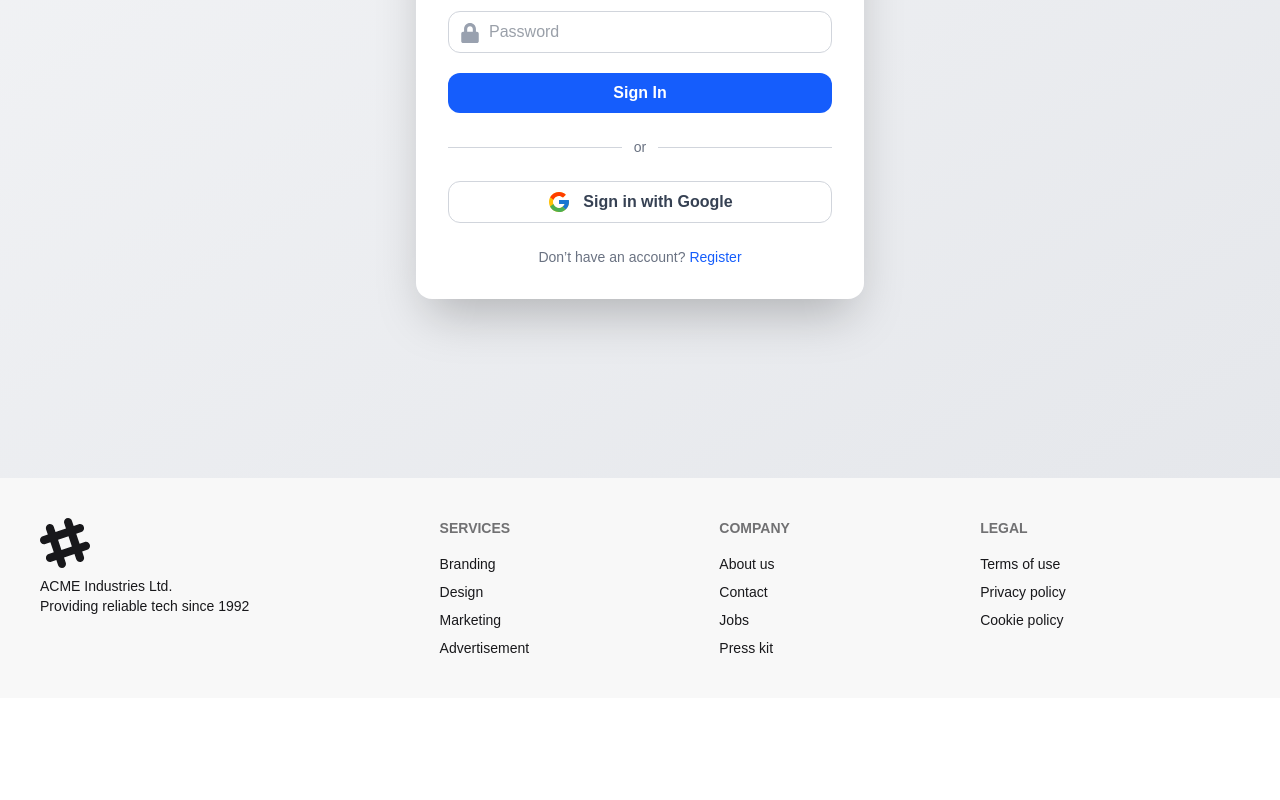
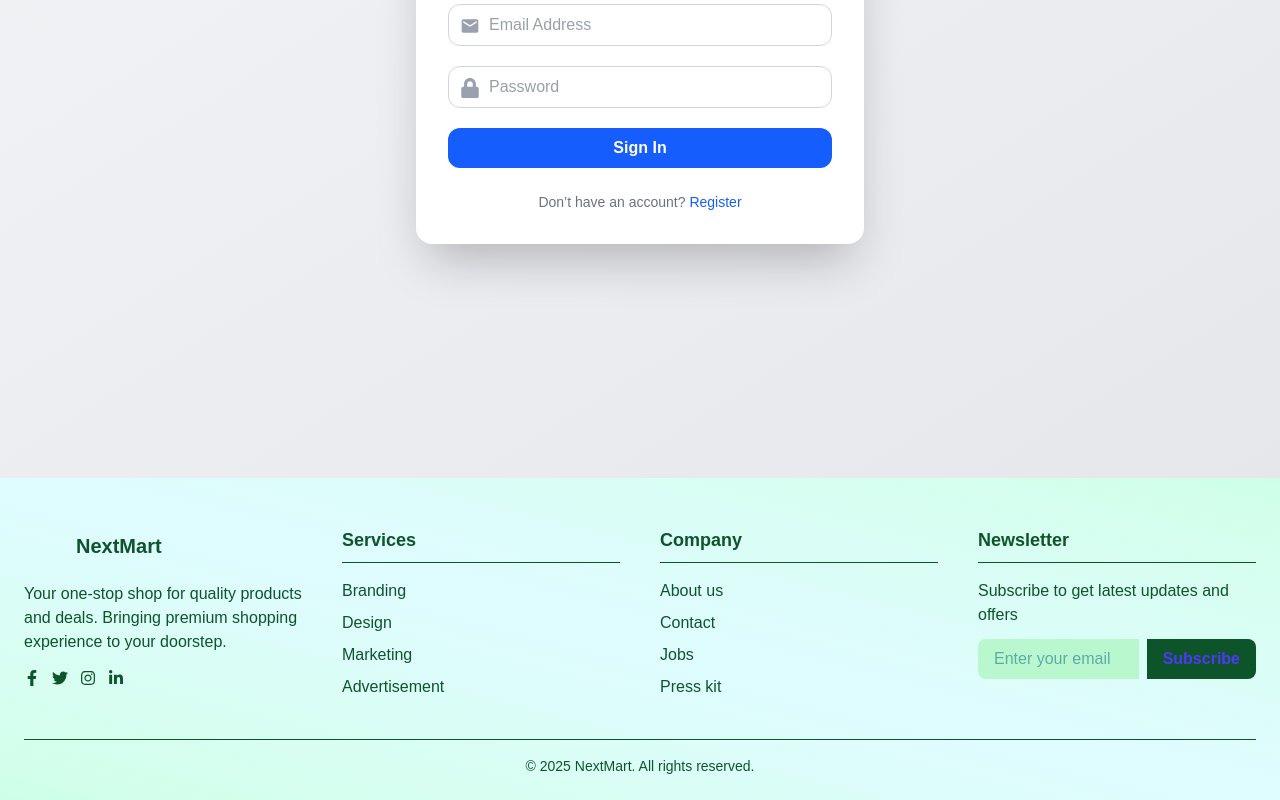
Before and after one commit to asapial/nextmart, a Next.js app: page /authentication/signin in a window 1280 px wide. Shown: the part 387-1187 px from the top of the page. Before the commit the page ends 1085 px from the top, so only its background shows below. Built offline with nearby package versions, Linux system fonts and the light colour scheme; no server answers.

Commit message:
feat: Enhance authentication middleware, improve Dashboard layout with session handling, and update Footer and NavBar components for better user experience

```diff
--- a/middleware.js
+++ b/middleware.js
@@ -1,6 +1,11 @@
-// middleware.js
-export { default } from "next-auth/middleware";
+import { withAuth } from "next-auth/middleware";
+
+export default withAuth({
+  pages: {
+    signIn: "/authentication/signin", // redirect if unauthenticated
+  },
+});
 
 export const config = {
-  matcher: ["/dashboard/:path*"], // Protected routes
+  matcher: ["/dashboard/:path*"], // protect all /dashboard routes
 };
--- a/src/Components/Shared/Footer.jsx
+++ b/src/Components/Shared/Footer.jsx
@@ -1,49 +1,79 @@
 import React from "react";
+import { FaFacebookF, FaTwitter, FaInstagram, FaLinkedinIn } from "react-icons/fa";
 
 const Footer = () => {
   return (
-    <div>
-      <footer className="footer sm:footer-horizontal bg-base-200 text-base-content p-10">
-        <aside>
-          <svg
-            width="50"
-            height="50"
-            viewBox="0 0 24 24"
-            xmlns="http://www.w3.org/2000/svg"
-            fillRule="evenodd"
-            clipRule="evenodd"
-            className="fill-current"
-          >
-            <path d="M22.672 15.226l-2.432.811.841 2.515c.33 1.019-.209 2.127-1.23 2.456-1.15.325-2.148-.321-2.463-1.226l-.84-2.518-5.013 1.677.84 2.517c.391 1.203-.434 2.542-1.831 2.542-.88 0-1.601-.564-1.86-1.314l-.842-2.516-2.431.809c-1.135.328-2.145-.317-2.463-1.229-.329-1.018.211-2.127 1.231-2.456l2.432-.809-1.621-4.823-2.432.808c-1.355.384-2.558-.59-2.558-1.839 0-.817.509-1.582 1.327-1.846l2.433-.809-.842-2.515c-.33-1.02.211-2.129 1.232-2.458 1.02-.329 2.13.209 2.461 1.229l.842 2.515 5.011-1.677-.839-2.517c-.403-1.238.484-2.553 1.843-2.553.819 0 1.585.509 1.85 1.326l.841 2.517 2.431-.81c1.02-.33 2.131.211 2.461 1.229.332 1.018-.21 2.126-1.23 2.456l-2.433.809 1.622 4.823 2.433-.809c1.242-.401 2.557.484 2.557 1.838 0 .819-.51 1.583-1.328 1.847m-8.992-6.428l-5.01 1.675 1.619 4.828 5.011-1.674-1.62-4.829z"></path>
-          </svg>
-          <p>
-            ACME Industries Ltd.
-            <br />
-            Providing reliable tech since 1992
+    <footer className="bgnav text-green-900 pt-12 pb-6 px-6">
+      <div className="max-w-7xl mx-auto grid md:grid-cols-4 gap-10">
+
+        {/* Brand Info */}
+        <div className="space-y-4">
+          <div className="flex items-center gap-3">
+            <svg
+              width="40"
+              height="40"
+              viewBox="0 0 24 24"
+              fill="currentColor"
+              className="text-green-900"
+            >
+              <path d="M22.672 15.226l-2.432.811..."></path>
+            </svg>
+            <span className="text-xl font-bold">NextMart</span>
+          </div>
+          <p className="text-green-900">
+            Your one-stop shop for quality products and deals. Bringing premium shopping experience to your doorstep.
           </p>
-        </aside>
-        <nav>
-          <h6 className="footer-title">Services</h6>
-          <a className="link link-hover">Branding</a>
-          <a className="link link-hover">Design</a>
-          <a className="link link-hover">Marketing</a>
-          <a className="link link-hover">Advertisement</a>
-        </nav>
-        <nav>
-          <h6 className="footer-title">Company</h6>
-          <a className="link link-hover">About us</a>
-          <a className="link link-hover">Contact</a>
-          <a className="link link-hover">Jobs</a>
-          <a className="link link-hover">Press kit</a>
-        </nav>
-        <nav>
-          <h6 className="footer-title">Legal</h6>
-          <a className="link link-hover">Terms of use</a>
-          <a className="link link-hover">Privacy policy</a>
-          <a className="link link-hover">Cookie policy</a>
-        </nav>
-      </footer>
-    </div>
+          <div className="flex items-center gap-3 mt-3">
+            <FaFacebookF className="hover:text-cyan-300 transition cursor-pointer" />
+            <FaTwitter className="hover:text-cyan-300 transition cursor-pointer" />
+            <FaInstagram className="hover:text-cyan-300 transition cursor-pointer" />
+            <FaLinkedinIn className="hover:text-cyan-300 transition cursor-pointer" />
+          </div>
+        </div>
+
+        {/* Services */}
+        <div>
+          <h6 className="font-semibold text-lg mb-4 border-b border-green-900 pb-2">Services</h6>
+          <ul className="space-y-2">
+            <li className="hover:text-cyan-300 transition cursor-pointer">Branding</li>
+            <li className="hover:text-cyan-300 transition cursor-pointer">Design</li>
+            <li className="hover:text-cyan-300 transition cursor-pointer">Marketing</li>
+            <li className="hover:text-cyan-300 transition cursor-pointer">Advertisement</li>
+          </ul>
+        </div>
+
+        {/* Company */}
+        <div>
+          <h6 className="font-semibold text-lg mb-4 border-b border-green-900 pb-2">Company</h6>
+          <ul className="space-y-2">
+            <li className="hover:text-cyan-300 transition cursor-pointer">About us</li>
+            <li className="hover:text-cyan-300 transition cursor-pointer">Contact</li>
+            <li className="hover:text-cyan-300 transition cursor-pointer">Jobs</li>
+            <li className="hover:text-cyan-300 transition cursor-pointer">Press kit</li>
+          </ul>
+        </div>
+
+        {/* Newsletter */}
+        <div>
+          <h6 className="font-semibold text-lg mb-4 border-b border-green-900 pb-2">Newsletter</h6>
+          <p className="text-green-900 mb-3">Subscribe to get latest updates and offers</p>
+          <div className="flex gap-2">
+            <input
+              type="email"
+              placeholder="Enter your email"
+              className="px-4 py-2 rounded-l-lg outline-none bg-green-200 text-cyan-800 w-full"
+            />
+            <button className="px-4 py-2 bg-green-900 text-indigo-600 font-semibold rounded-r-lg hover:bg-cyan-100 transition">
+              Subscribe
+            </button>
+          </div>
+        </div>
+      </div>
+
+      <div className="mt-10 border-t border-green-900 pt-4 text-center text-green-900 text-sm">
+        &copy; {new Date().getFullYear()} NextMart. All rights reserved.
+      </div>
+    </footer>
   );
 };
 
--- a/src/Components/Shared/NavBar.jsx
+++ b/src/Components/Shared/NavBar.jsx
@@ -9,15 +9,18 @@ const NavBar = () => {
   console.log(session);
   const menu = (
     <>
-      <li>
-        <Link href={"/addProduct"}> Add Product</Link>
-      </li>
-      <li>
+          <li>
         <Link href={"/products"}> All Product</Link>
       </li>
+    {
+      session && (
       <li>
-        <a>Item 3</a>
+        <Link href={"/dashboard"}> Dashboard</Link>
       </li>
+      )
+    }
+
+
     </>
   );
   return (
--- a/src/app/authentication/register/page.jsx
+++ b/src/app/authentication/register/page.jsx
@@ -179,7 +179,7 @@ export default function RegisterPage() {
         {/* Login Link */}
         <p className="text-center text-gray-500 mt-4">
           Already have an account?{" "}
-          <a href="/login" className="text-[#00ff87] font-medium hover:underline">
+          <a href="/authentication/signin" className="text-[#00ff87] font-medium hover:underline">
             Login
           </a>
         </p>
--- a/src/app/authentication/signin/page.jsx
+++ b/src/app/authentication/signin/page.jsx
@@ -94,26 +94,26 @@ export default function SignIn() {
           </button>
         </form>
 
-        {/* Divider */}
+        {/* Divider
         <div className="my-6 flex items-center">
           <div className="h-px flex-1 bg-gray-300"></div>
           <span className="px-3 text-sm text-gray-500">or</span>
           <div className="h-px flex-1 bg-gray-300"></div>
         </div>
 
-        {/* Google Sign In */}
+        Google Sign In
         <button
           onClick={handleGoogleSignIn}
           className="flex w-full items-center justify-center gap-3 rounded-xl border border-gray-300 py-2 font-semibold text-gray-700 transition hover:bg-gray-100"
         >
           <FcGoogle className="text-2xl" />
           Sign in with Google
-        </button>
+        </button> */}
 
         {/* Footer */}
         <p className="mt-6 text-center text-sm text-gray-500">
           Don’t have an account?{" "}
-          <a href="/register" className="text-blue-600 hover:underline">
+          <a href="/authentication/register" className="text-blue-600 hover:underline">
             Register
           </a>
         </p>
--- a/src/app/dashboard/addProduct/addProduct.js
+++ b/src/app/dashboard/addProduct/addProduct.js
@@ -2,18 +2,15 @@
 
 import { collectionList, dbConnect } from "@/lib/dbConnect";
 
-const handleAddProducts=async (payload)=>{
+const handleAddProducts = async (payload) => {
+  try {
+    const db = await dbConnect(collectionList.productCollection);
+    const res = await db.insertOne(payload);
+    if (res.acknowledged) return { success: true };
+  } catch (error) {
+    console.error("Error adding product:", error);
+  }
+  return { success: false };
+};
 
-    try {
-        const res=await (await dbConnect(collectionList.productCollection)).insertOne(payload);
-        if(res.acknowledged){
-            return {success:true};
-        }
-    } catch (error) {
-        return {success:false};
-    }
-
-    console.log("payload form :" , payload);
-}
-
-export  {handleAddProducts};
+export { handleAddProducts };
--- a/src/app/dashboard/layout.jsx
+++ b/src/app/dashboard/layout.jsx
@@ -1,20 +1,27 @@
-// DashboardLayout.jsx
 "use client";
 import Link from "next/link";
-import { useState } from "react";
-import {
-  FaBars,
-  FaTimes,
-  FaHome,
-  FaUser,
-  FaBoxOpen,
-  FaCog,
-  FaPen,
-} from "react-icons/fa";
+import { useState, useEffect } from "react";
+import { FaBars, FaTimes, FaPen } from "react-icons/fa";
+import { FiLogOut } from "react-icons/fi";
 import { MdDashboard } from "react-icons/md";
+import { signOut, useSession } from "next-auth/react";
+import { ErrorToast } from "@/Utils/ToastMaker";
 
 const DashboardLayout = ({ children }) => {
   const [isCollapsed, setIsCollapsed] = useState(false);
+  const { data: session, status } = useSession();
+
+  useEffect(() => {
+    if (status === "unauthenticated") {
+      ErrorToast("Please login");
+      window.location.href = "/authentication/signin";
+    }
+  }, [status]);
+
+  if (status === "loading" || !session) {
+    return <p className="text-center text-gray-500 min-h-screen"><span className="loading loading-spinner text-secondary"></span></p>;
+  }
+
   const menuLink = (
     <>
       <li className="flex items-center gap-2 px-4 py-2 hover:bg-green-700 cursor-pointer">
@@ -27,34 +34,29 @@ const DashboardLayout = ({ children }) => {
           <FaPen /> {!isCollapsed && "Add Product"}
         </Link>
       </li>
-
+      <li className="flex items-center justify-center">
+        <button
+          onClick={() => signOut({ callbackUrl: "/login" })}
+          className="w-[200px] bg-red-500 hover:bg-red-600 text-white font-semibold rounded-2xl py-3 shadow-lg transition-all flex items-center justify-center gap-2"
+        >
+          <FiLogOut className="text-xl" /> Sign Out
+        </button>
+      </li>
     </>
   );
 
   return (
     <div className="flex min-h-screen">
       {/* Sidebar */}
-      <div
-        className={`${
-          isCollapsed ? "w-16" : "w-2/12"
-        } bg-[#00ff88a5] text-white transition-all duration-300 flex flex-col`}
-      >
-        {/* Toggle Button */}
-        <button
-          onClick={() => setIsCollapsed(!isCollapsed)}
-          className="p-4 focus:outline-none flex items-center justify-center"
-        >
+      <div className={`${isCollapsed ? "w-16" : "w-2/12"} bg-[#00ff88a5] text-white transition-all duration-300 flex flex-col`}>
+        <button onClick={() => setIsCollapsed(!isCollapsed)} className="p-4 focus:outline-none flex items-center justify-center">
           {isCollapsed ? <FaBars size={20} /> : <FaTimes size={20} />}
         </button>
-
-        {/* Sidebar Items */}
         <ul className="flex flex-col gap-4 mt-4">{menuLink}</ul>
       </div>
 
       {/* Main Content */}
-      <div className="w-10/12 p-5">
-        {children || <div className="">Welcome to Dashboard</div>}
-      </div>
+      <div className="w-10/12 p-5">{children || <div>Welcome to Dashboard</div>}</div>
     </div>
   );
 };
--- a/src/app/products/[id]/page.jsx
+++ b/src/app/products/[id]/page.jsx
@@ -1,8 +1,7 @@
 import { FaCartPlus } from "react-icons/fa";
-import { MdCategory } from "react-icons/md";
 import { AiOutlineDollarCircle } from "react-icons/ai";
+import SectionContainer from "@/Utils/SectionContainer";
 import { getTheProducts } from "../product";
-import SectionContainer from "@/Utils/SectionContainer";
 
 // ✅ Fetch single product from DB
 async function getProduct(id) {
@@ -10,7 +9,7 @@ async function getProduct(id) {
   return products.find((p) => p._id === id);
 }
 
-export default async function ProductDetails({ params}) {
+export default async function ProductDetails({ params }) {
   const product = await getProduct(params?.id || "");
 
   if (!product) {
@@ -22,44 +21,62 @@ export default async function ProductDetails({ params}) {
   }
 
   return (
-    <SectionContainer className=" bg min-h-screen">
-      <div className="">
-        <div className="grid md:grid-cols-2 gap-8 bg-white rounded-2xl shadow-lg p-6">
-          {/* Left: Image */}
+    <SectionContainer className="min-h-screen bg-gray-50 py-12">
+      <div className="max-w-6xl mx-auto bg-white rounded-3xl shadow-xl overflow-hidden grid md:grid-cols-2 gap-10 p-8">
+        {/* Left: Product Image */}
         <div className="flex justify-center items-center">
           {product?.image?.startsWith("http") ? (
-              <img src={product.image} alt={product.name || "Product"} />
+            <img
+              src={product.image}
+              alt={product.name || "Product"}
+              className="rounded-2xl shadow-lg hover:scale-105 transition-transform duration-500 object-contain max-h-[500px]"
+            />
           ) : (
-              <div>No Image</div>
+            <div className="w-full h-64 flex items-center justify-center bg-gray-100 text-gray-400 text-lg rounded-2xl">
+              No Image
+            </div>
           )}
         </div>
 
-          {/* Right: Details */}
-          <div className="flex flex-col justify-center space-y-4">
-            <h1 className="text-3xl font-bold text-gray-900">{product?.name}</h1>
-            <p className="text-gray-600">{product?.description}</p>
+        {/* Right: Product Details */}
+        <div className="flex flex-col justify-between space-y-6">
+          <div>
+            <h1 className="text-4xl font-bold text-gray-900 mb-4">{product?.name}</h1>
+            <p className="text-gray-600 text-lg leading-relaxed">{product?.description}</p>
 
             {/* Category */}
-            <div className="flex items-center gap-2 text-gray-700">
-              <MdCategory className="text-xl text-indigo-600" />
-              <span className="font-medium">Category:</span>
-              <span>{product?.category}</span>
+            <div className="flex flex-wrap gap-3 mt-4">
+              {Array.isArray(product.category)
+                ? product.category.map((cat, idx) => (
+                    <span
+                      key={idx}
+                      className="bg-gradient-to-r from-purple-400 via-pink-400 to-red-400 text-white px-3 py-1 rounded-full text-sm font-semibold shadow-md hover:scale-105 transition-transform cursor-pointer"
+                    >
+                      {cat}
+                    </span>
+                  ))
+                : (
+                  <span className="bg-indigo-100 text-indigo-700 px-3 py-1 rounded-full text-sm font-medium">
+                    {product.category}
+                  </span>
+                )}
             </div>
 
             {/* Price */}
-            <div className="flex items-center gap-2 text-gray-700">
+            <div className="flex items-center gap-2 mt-6 text-gray-700">
               <AiOutlineDollarCircle className="text-xl text-green-600" />
-              <span className="font-medium">Price:</span>
-              <span className="text-lg font-semibold text-green-700">
+              <span className="font-medium text-lg">Price:</span>
+              <span className="text-2xl font-bold text-green-700">
                 ${product?.price}
               </span>
             </div>
+          </div>
 
           {/* Add to Cart */}
-            <button className="flex items-center justify-center gap-2 bg-indigo-600 hover:bg-indigo-700 text-white px-5 py-3 rounded-xl font-medium shadow-md transition-all">
-              <FaCartPlus /> Add to Cart
+          <button className="mt-6 w-full flex items-center justify-center gap-3 bg-gradient-to-r from-green-400 to-blue-500 hover:from-green-500 hover:to-blue-600 text-white px-6 py-3 rounded-2xl font-semibold shadow-lg transition-all duration-300 text-lg">
+            <FaCartPlus className="text-xl" />
+            Add to Cart
           </button>
-          </div>
         </div>
       </div>
     </SectionContainer>
--- a/src/app/products/page.jsx
+++ b/src/app/products/page.jsx
@@ -26,12 +26,12 @@ const ProductsPage = () => {
 
   if (loading) {
     return (
-      <h1 className="text-center py-20 text-xl font-semibold">Loading...</h1>
+      <h1 className="text-center py-20 text-xl font-semibold"><span className="loading loading-spinner text-secondary"></span></h1>
     );
   }
 
   return (
-    <SectionContainer>
+    <SectionContainer className=" min-h-screen">
       <section className="max-w-7xl mx-auto px-6 py-12">
         <h1 className="text-4xl font-bold text-center mb-10">
           🛍️ Explore Our Products
```
Also changed, not shown: src/app/dashboard/addProduct/page.jsx (+39 -39 lines). Lines whose indentation alone changed are shown as unchanged.
